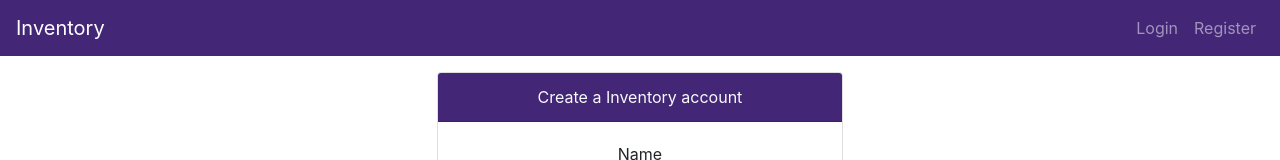
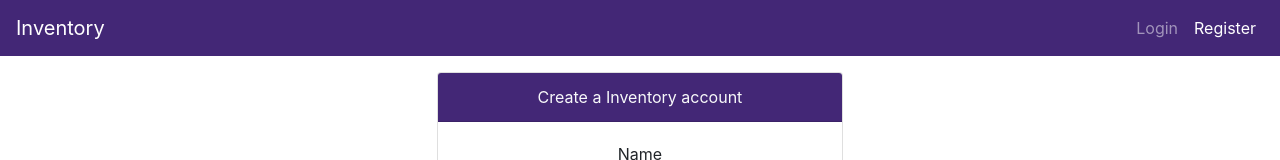
Before and after one commit to gabtoschi/inventory, an Angular app: page /register in a window 1280 px wide. Shown: the top 160 px of the page. Built offline with nearby package versions, Linux system fonts and the light colour scheme.

Commit message:
Puts router links in navigation bar

```diff
--- a/src/app/navigation-bar/navigation-bar.component.html
+++ b/src/app/navigation-bar/navigation-bar.component.html
@@ -6,10 +6,10 @@
   <div class="collapse navbar-collapse" id="navbarNav">
     <ul class="navbar-nav ml-auto">
       <li class="nav-item">
-        <a class="nav-link" href="#">Login</a>
+        <a class="nav-link" routerLinkActive="active" routerLink="/login">Login</a>
       </li>
       <li class="nav-item">
-        <a class="nav-link" href="#">Register</a>
+        <a class="nav-link" routerLinkActive="active" routerLink="/register">Register</a>
       </li>
     </ul>
   </div>
```
